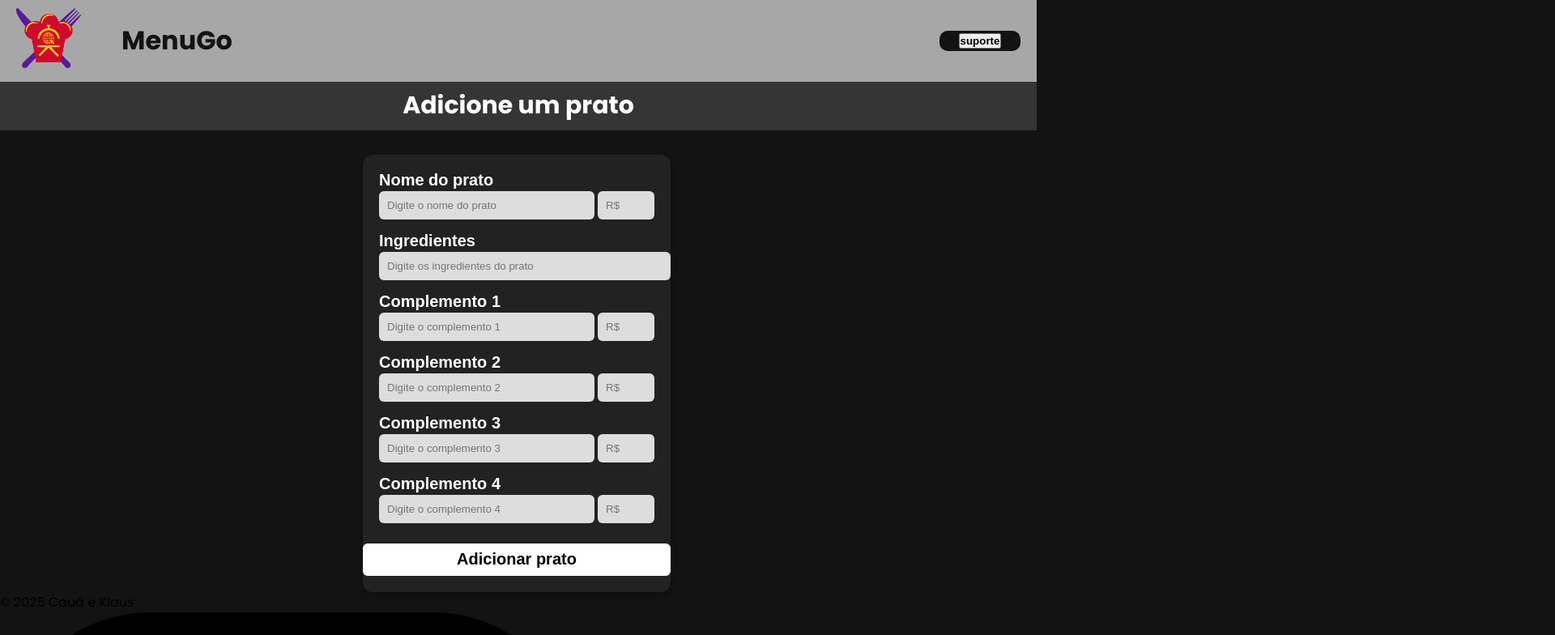
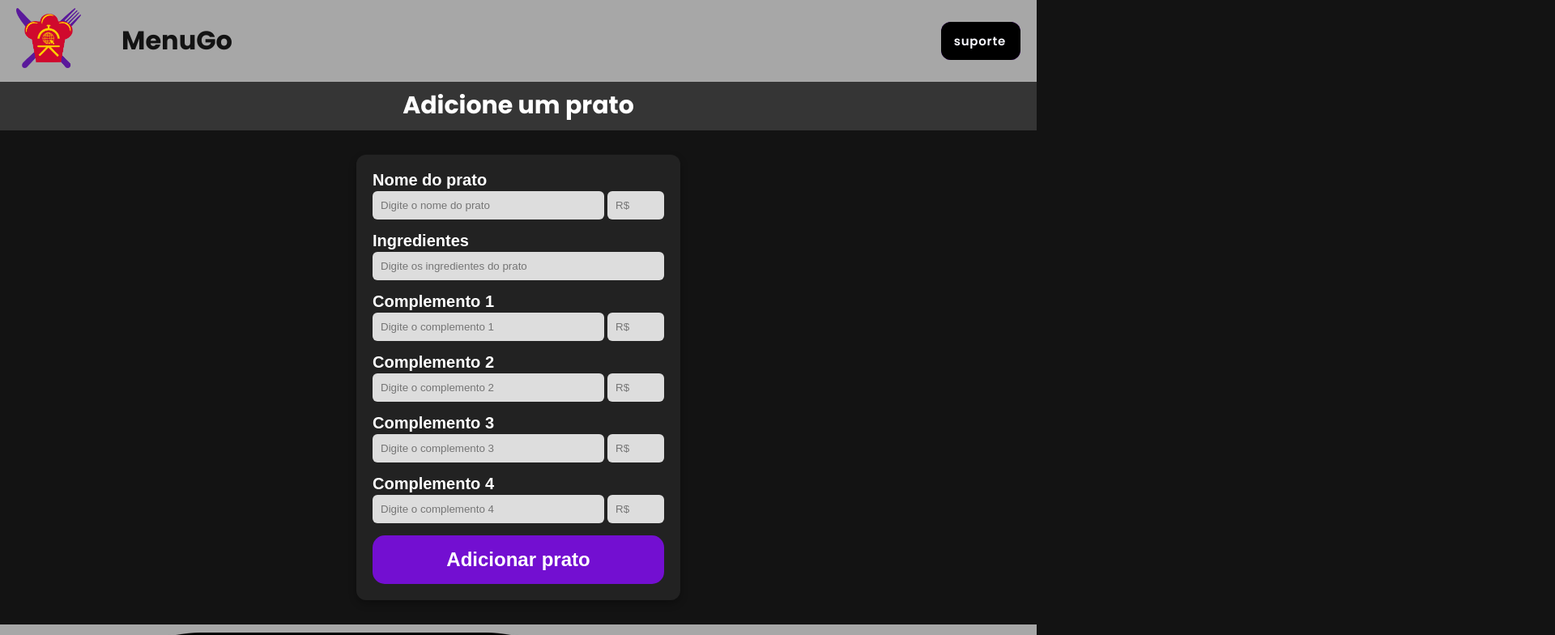
Before and after one commit to cauabrenno/MenuGo, a plain HTML site: page Admin.html in a window 1280 px wide. Shown: the top 784 px of the page at 81% size, 1920 px wide, since content can reach past the window. Drawn offline with Linux system fonts and the light colour scheme.

Commit message:
correção de botões

```diff
--- a/Admin.html
+++ b/Admin.html
@@ -17,11 +17,17 @@
             MenuGo
         </h1>
 
-        <div class="suporte">
-            <button>
-                <h4>suporte</h4>
+            <button class="suporte">
+                <span>
+                    <svg viewBox="0 0 24 24" xmlns="http://www.w3.org/2000/svg">
+                        <path d="M0 0h24v24H0z" fill="none">
+                        </path>
+                        <path d="M24 12l-5.657 5.657-1.414-1.414L21.172 12l-4.243-4.243 1.414-1.414L24 12zM2.828 12l4.243 4.243-1.414 1.414L0 12l5.657-5.657L7.07 7.757 2.828 12zm6.96 9H7.66l6.552-18h2.128L9.788 21z" fill="currentColor">
+                        </path>
+                    </svg>
+                    suporte
+                </span>
             </button>
-        </div>
     </header>
 
     <section class="adicionar-prato">
@@ -74,9 +80,10 @@
         </div>
     </div>
 
-    <div class="botun-adicionar">
-        <button type="submit">
-            <h4>Adicionar prato</h4>
+    <div class="main-section">
+        <button class="first-button"> Adicionar prato </button>
+        <button class="second-button">
+            </svg> Tudo Pronto!
         </button>
     </div>
     </main>
--- a/css/admin.css
+++ b/css/admin.css
@@ -2,8 +2,12 @@
 
 
 body{
+    margin: 0;
     font-family: "Poppins", sans-serif;
     background-color: rgb(19, 19, 19);
+    height: 100vh;
+    align-items: center; /* centraliza vertical */
+    justify-content: center; /* centraliza horizontal */
   }
 
 * {
@@ -36,19 +40,62 @@ header .logo img {
 }
 
 .suporte {
-    font-family: Arial, Helvetica, sans-serif;
-    display: flex;
-    justify-content: center;
+  position: relative;
+  font-family: "Poppins", sans-serif;
+  font-weight: 600;
+  font-size: 15px;
+  letter-spacing: 0.05em;
+  border-radius: 0.8em;
+  cursor: pointer;
+  border: none;
+  background: linear-gradient(to right, #6c0ebf, #9318e6);
+  color: ghostwhite;
+  overflow: hidden;
+}
+
+.suporte svg {
+  width: 1.2em;
+  height: 1.2em;
+  margin-right: 0.5em;
+  display: none;
+}
+
+.suporte span {
+  position: relative;
+  z-index: 10;
+  transition: color 0.4s;
+  display: inline-flex;
   align-items: center;
-    width: 100px;
-    height: 25px;
-    align-self: center;
-    background-color: rgb(19, 19, 19);
-    color: white;
-    border: none;
-    border-radius: 10px;
-    cursor: pointer;
+  padding: 0.8em 1.2em 0.8em 1.05em;
 }
+
+.suporte::before,
+.suporte::after {
+  position: absolute;
+  top: 0;
+  left: 0;
+  width: 100%;
+  height: 100%;
+  z-index: 0;
+}
+
+.suporte::before {
+  content: "";
+  background: #000;
+  width: 120%;
+  left: -10%;
+  transform: skew(30deg);
+  transition: transform 0.4s cubic-bezier(0.3, 1, 0.8, 1);
+}
+
+.suporte:hover::before {
+  transform: translate3d(100%, 0, 0);
+}
+
+.suporte:active {
+  transform: scale(0.95);
+}
+
 
 .adicionar-prato {
     background-color: #353535;
@@ -62,10 +109,9 @@ header .logo img {
 }
 
 .inserir {
-    margin-left: 35%;
-    margin-top: 30px;
+    margin: 30px auto; /* centraliza horizontalmente */
     background-color: #222;
-    width: 380px;
+    width: 400px;
     padding: 20px;
     border-radius: 12px;
     display: flex;
@@ -109,37 +155,58 @@ header .logo img {
     width: 70px;
 }
 
-/* Botão */
-.botun-adicionar {
-    margin-top: 10px;
-    font-family: Arial, Helvetica, sans-serif;
+.first-button {
+  background: rgb(115, 15, 209);
+  color: #fff;
+  border: none;
+  font-weight: 700;
+  font-size: 1.5em;
+  min-height: 60px;
+  width: 360px;
+  gap: 20px;
   display: flex;
+  align-items: center;
   justify-content: center;
-    align-items: center;
-    align-self: center;
-    border: none;
-    border-radius: 10px;
+  transition-duration: 0.6s;
+  border-radius: 15px;
   cursor: pointer;
 }
 
-.botun-adicionar button {
+.main-section {
   display: flex;
+  flex-direction: column;
+  height: 60px;
+  overflow: hidden;
+  align-items: flex-start;
+}
+
+.main-section:hover .second-button , .main-section:hover .first-button {
+  transform: translateY(-60px);
+}
+
+.second-button {
+  background: rgb(235, 202, 13);
+  color: rgb(0, 0, 0);
+  border: none;
+  font-weight: 700;
+  font-size: 1.5em;
+  min-height: 60px;
+  width: 360px;
+  gap: 20px;
+  display: flex;
+  align-items: center;
   justify-content: center;
-    align-items: center;
-    align-self: center;
-    font-size: 20px;
-    font-family: Arial, Helvetica, sans-serif;
-    background-color: #ffffff;
-    color: #000000;
-    height: 40px;
-    width: 380px;
-    border: none;
-    border-radius: 6px;
+  transition-duration: 0.6s;
+  border-radius: 15px;
   cursor: pointer;
 }
 
-.botun-adicionar button:hover {
-    font-family: Arial, Helvetica, sans-serif;
-    background-color: #4a0297;
-    color: #fff;
+.rodapé {
+  margin-top: 30px;
+  background-color: #a7a7a7;
+  display: flex;                 /* coloca tudo em linha */
+  justify-content: space-between; /* espaço entre os itens */
+  align-items: center;           /* centraliza na vertical */
+  padding: 10px 20px;
+  position: relative;
 }
```
Lines whose indentation alone changed are shown as unchanged.
